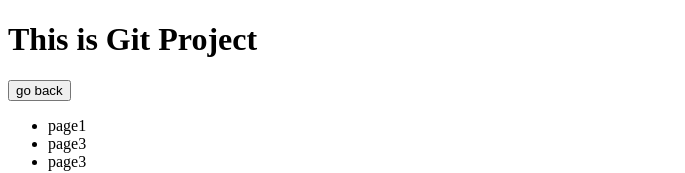
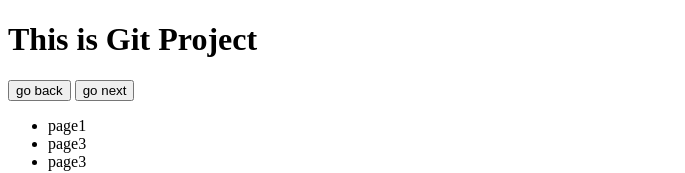
Before and after one commit to meng-mao/git-project, a plain HTML site: page index.html in a window 1280 px wide. Shown: the top 173 px of the page, without its empty margins (0-685 px from the left). Drawn offline with Linux system fonts and the light colour scheme.

Commit message:
added go next button

```diff
--- a/index.html
+++ b/index.html
@@ -13,6 +13,7 @@
         <h1>This is Git Project</h1>
         <div class="group_btn">
             <button>go back</button>
+            <button>go next</button>
         </div>
         <ul>
             <li>page1</li>
```
